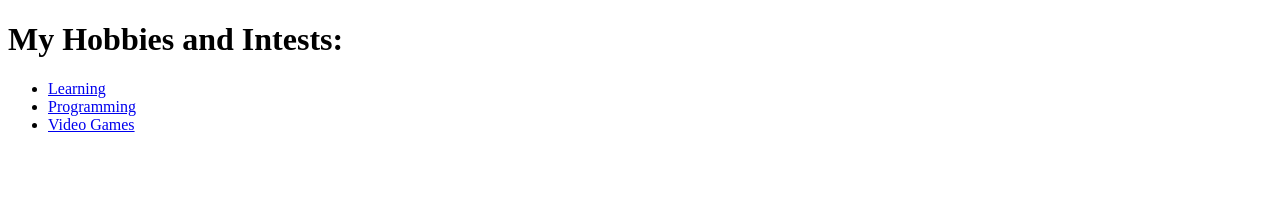
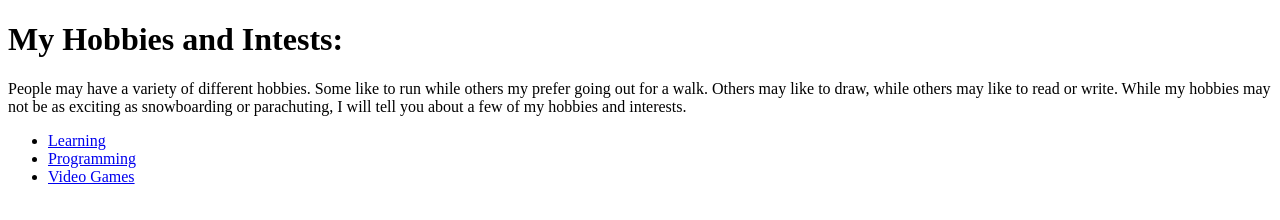
Before and after one commit to KC-LC101-June-22/js-assignment-4-html-me-something-BrandonZamorano, a website: page index.html in a window 1280 px wide. Drawn offline with Linux system fonts and the light colour scheme.

Commit message:
add intro paragraph to header

```diff
--- a/index.html
+++ b/index.html
@@ -6,6 +6,11 @@
    <body>
        <header>
            <h1>My Hobbies and Intests:</h1>
+           <p>People may have a variety of different hobbies. Some like to run
+           while others my prefer going out for a walk. Others may like to draw,
+           while others may like to read or write. While my hobbies may not be
+            as exciting as snowboarding or parachuting, I will tell you about
+           a few of my hobbies and interests.</p>
            <nav>
                <ul>
                    <li><a href="#learning">Learning</a></li>
@@ -14,5 +19,7 @@
                </ul>
            </nav>
        </header>
+       <main>
+       </main>
    </body>
 </html>
```
